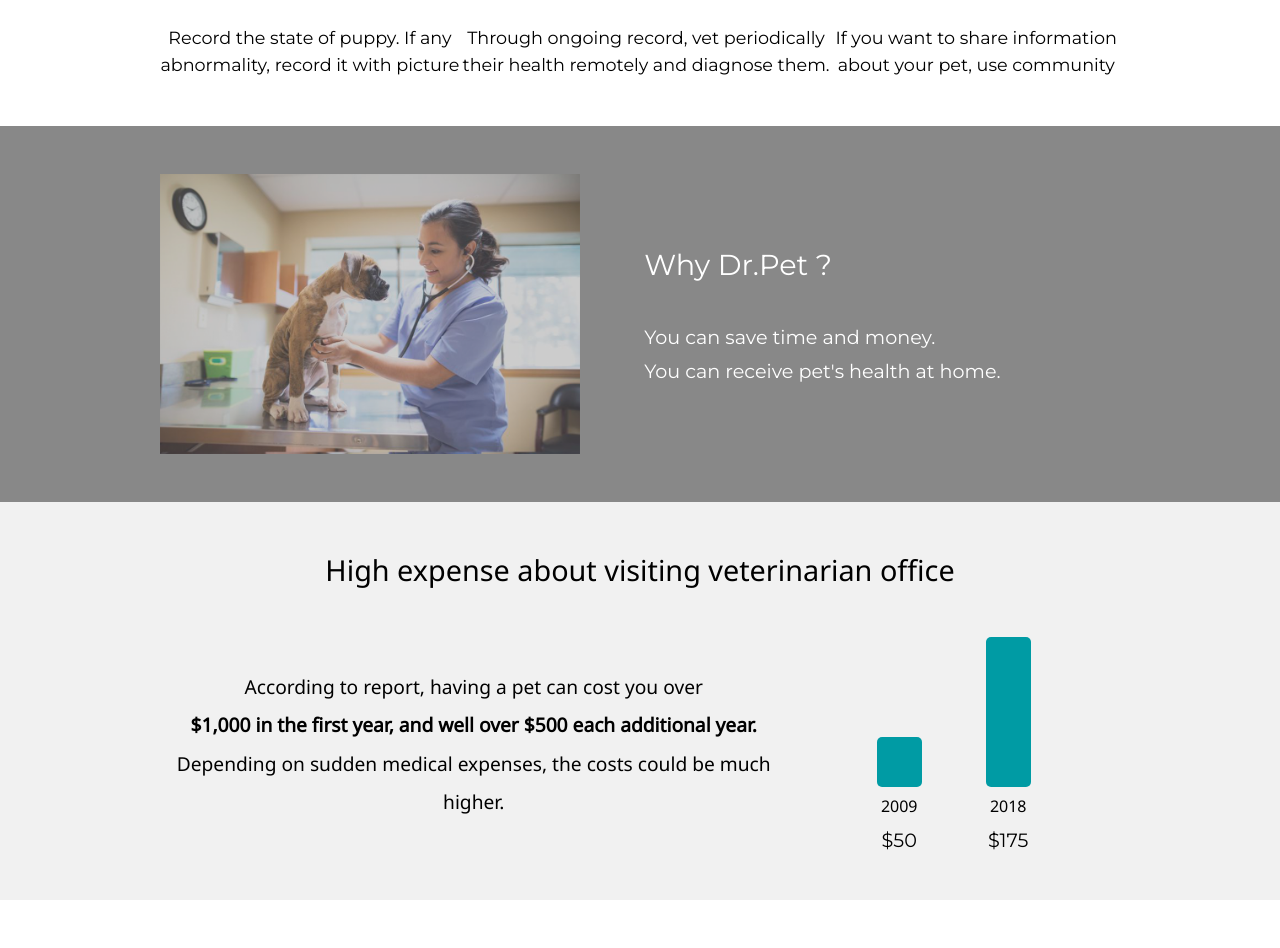
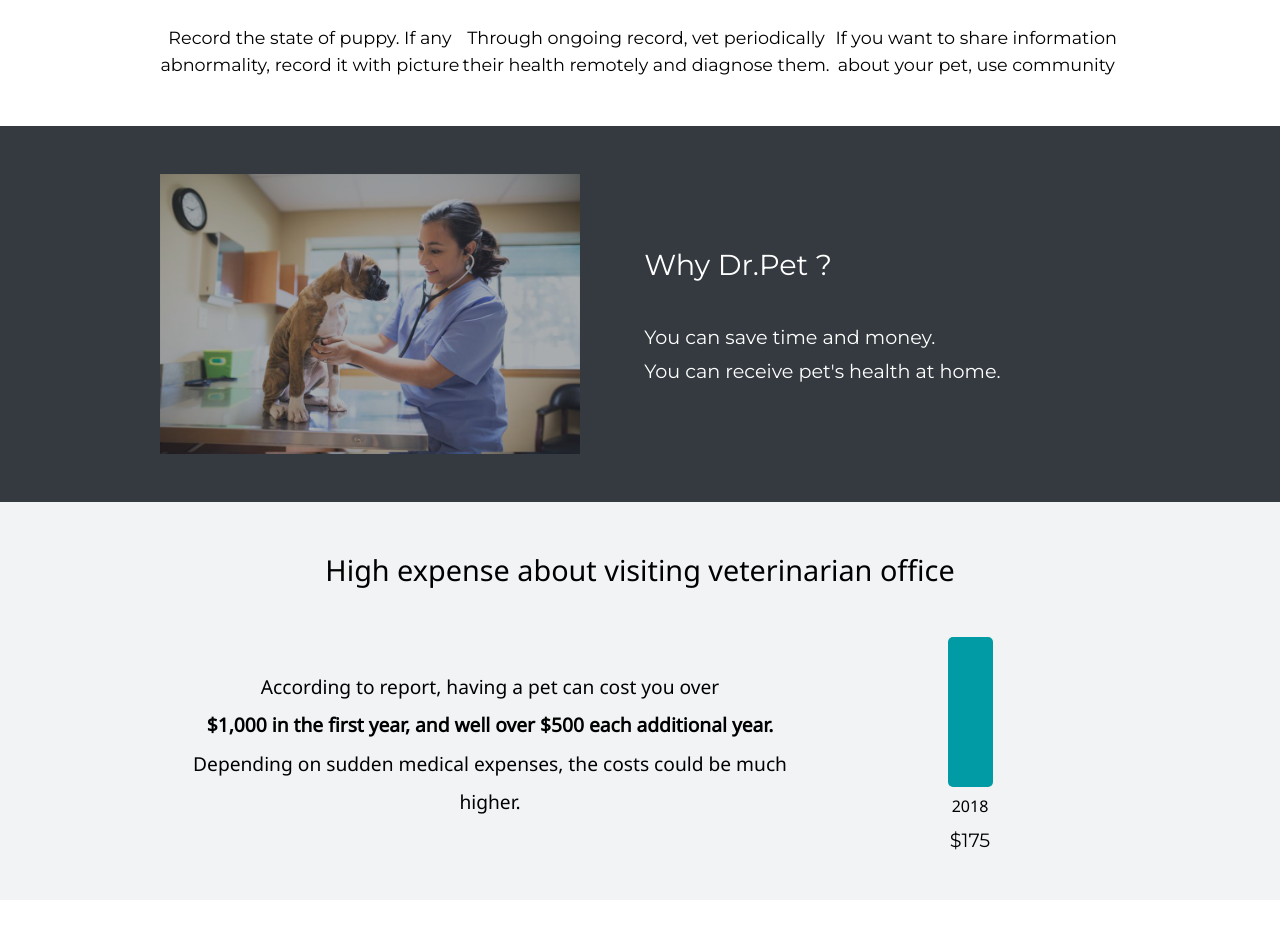
Before and after one commit to jun097kim/drpet, a React (Create React App) app: page /pet in a window 1280 px wide. Shown: the part 884-1832 px from the top of the page. Built offline with nearby package versions, Linux system fonts and the light colour scheme.

Commit message:
Update Home page slogan

```diff
--- a/src/components/home/HomeTemplate.js
+++ b/src/components/home/HomeTemplate.js
@@ -25,13 +25,16 @@ const HomeTemplate = () => {
           </ul>
         </div>
 
-        <div className="slogan">Meet vet the fastest</div>
+        <div class="slogan">
+          Veterinarians <br />
+          On Demand
+        </div>
 
         <div className="action">
           <Link to="/pet" className="btn">
-            MEET VET
+            Learn More
           </Link>
-          <Link to="/vet">If you are vet, click here.</Link>
+          <Link to="/vet">If you are veterinarian, click here.</Link>
         </div>
       </div>
 
--- a/src/components/pet/GetStartedSection.scss
+++ b/src/components/pet/GetStartedSection.scss
@@ -1,5 +1,5 @@
 .GetStartedSection {
-  background-color: #f1f1f1;
+  background-color: #f1f3f5;
 
   .list {
     text-align: center;
--- a/src/components/pet/PetFooter.scss
+++ b/src/components/pet/PetFooter.scss
@@ -1,5 +1,5 @@
 .PetFooter {
-  background-color: #0db2ae;
+  background-color: #31394f;
 
   .copyright {
     font-size: 19px;
--- a/src/components/pet/StatisticSection.js
+++ b/src/components/pet/StatisticSection.js
@@ -16,11 +16,6 @@ const StatisticSection = () => {
             higher.
           </div>
           <div className="graph">
-            <div className="data-2009">
-              <div />
-              <span className="year">2009</span>
-              $50
-            </div>
             <div className="data-2018">
               <div />
               <span className="year">2018</span>
--- a/src/components/pet/StatisticSection.scss
+++ b/src/components/pet/StatisticSection.scss
@@ -1,5 +1,5 @@
 .StatisticSection {
-  background-color: #f1f1f1;
+  background-color: #f1f3f5;
   text-align: center;
 
   .container.content {
@@ -11,6 +11,7 @@
 
     .content {
       display: flex;
+      justify-content: space-between;
 
       .left {
         line-height: 2;
@@ -20,7 +21,7 @@
       }
 
       .graph {
-        width: 350px;
+        width: 300px;
         display: flex;
         justify-content: center;
         align-items: flex-end;
--- a/src/components/pet/VideoSection.scss
+++ b/src/components/pet/VideoSection.scss
@@ -1,5 +1,5 @@
 .VideoSection {
-  background-color: #888888;
+  background-color: #343a40;
 
   .content {
     color: #fff;
--- a/src/components/vet/VetTemplate.js
+++ b/src/components/vet/VetTemplate.js
@@ -18,8 +18,12 @@ const VetTemplate = () => {
           </a>
           <div className="nav-right">
             <ul>
-              <li>What is Dr.Pet?</li>
-              <li>Why Dr.Pet?</li>
+              <li>
+                <a href="#what">What is Dr.Pet?</a>
+              </li>
+              <li>
+                <a href="#why">Why Dr.Pet?</a>
+              </li>
             </ul>
             <div className="btn">SIGN UP</div>
           </div>
--- a/src/components/vet/VetTemplate.scss
+++ b/src/components/vet/VetTemplate.scss
@@ -34,6 +34,11 @@
 
             & + li {
               margin-left: 5rem;
+            }
+
+            a {
+              text-decoration: none;
+              color: inherit;
             }
           }
         }
--- a/src/components/vet/WhatSection.js
+++ b/src/components/vet/WhatSection.js
@@ -3,7 +3,7 @@ import "./WhatSection.scss";
 
 const WhatSection = () => {
   return (
-    <div className="WhatSection">
+    <div className="WhatSection" id="what">
       <div className="container content">
         <p className="title">What is Dr.Pet?</p>
         <div className="content">
--- a/src/components/vet/WhySection.js
+++ b/src/components/vet/WhySection.js
@@ -7,7 +7,7 @@ import CommunityIcon from "static/images/community.svg";
 
 const WhySection = () => {
   return (
-    <div className="WhySection">
+    <div className="WhySection" id="why">
       <div className="container content">
         <p className="title">Why Dr.Pet?</p>
         <div className="cards">
```
